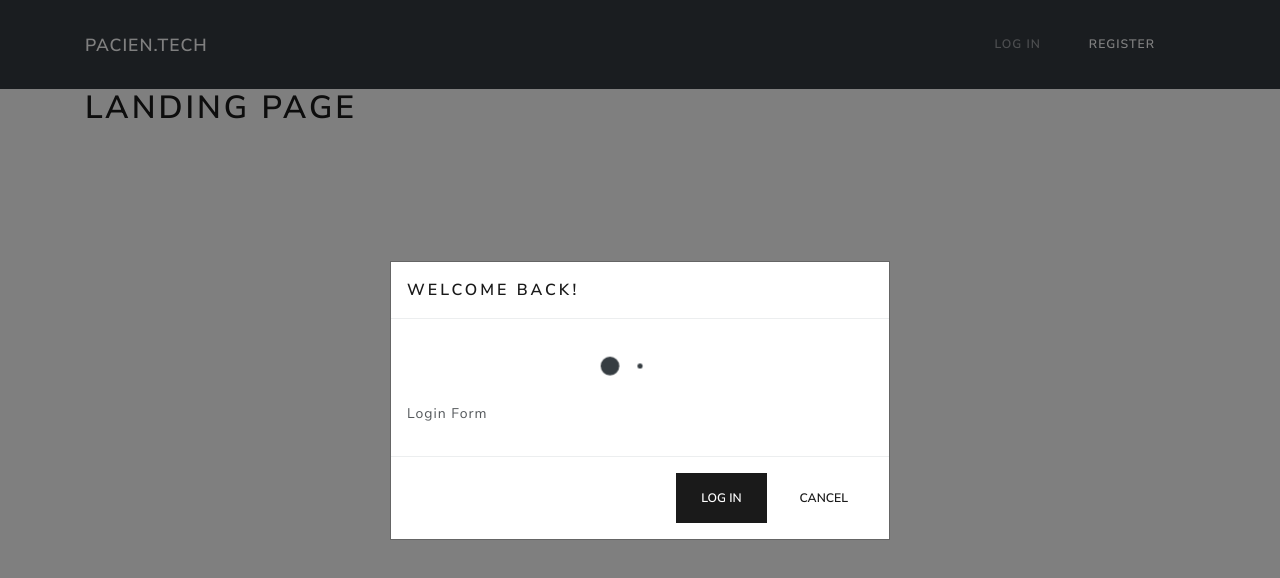
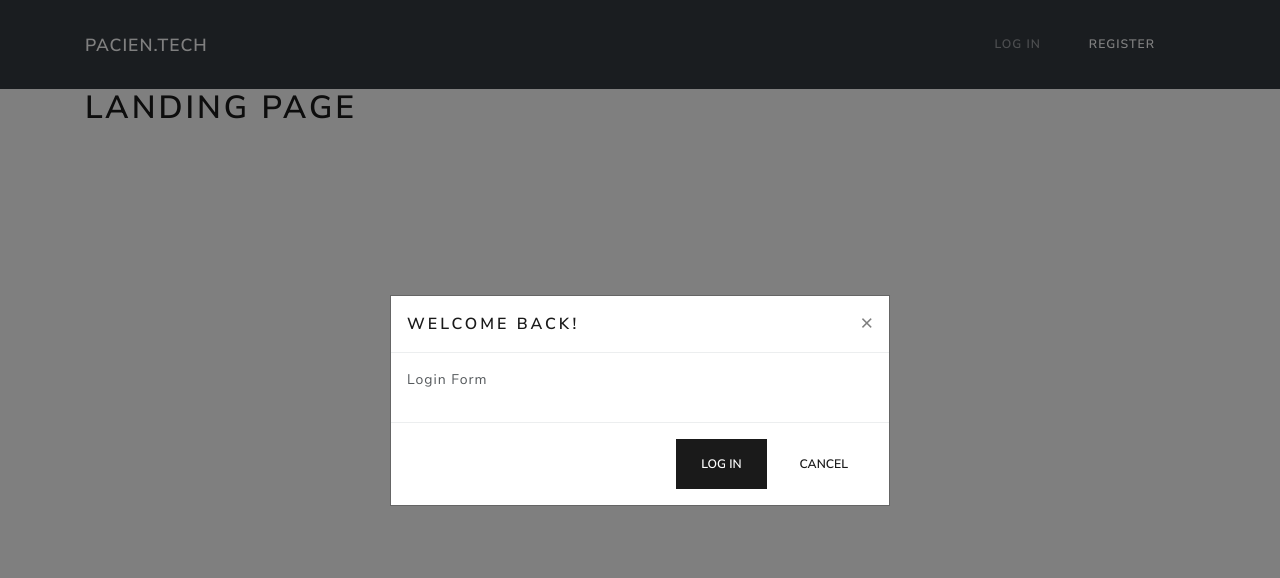
Before and after one commit to vzhny/pacientech, a React app: page / in a window 1280 px wide. Both pictures are taken after a click on the link "LOG IN". Shown: the top 578 px of the page. Built offline with nearby package versions, Linux system fonts and the light colour scheme.

Commit message:
Readded close button to the modal header that was accidentally removed | 02/01

```diff
--- a/src/components/Modal/Modal.js
+++ b/src/components/Modal/Modal.js
@@ -1,6 +1,5 @@
 import React, { useEffect } from 'react';
 import { Button, Modal as BootstrapModal, ModalHeader, ModalBody, ModalFooter } from 'reactstrap';
-import Loader from '@/components/Loader/Loader';
 import PropTypes from 'prop-types';
 
 const Modal = ({ title, confirmBtn, content, modalVisible, toggleModal }) => {
@@ -8,11 +7,8 @@ const Modal = ({ title, confirmBtn, content, modalVisible, toggleModal }) => {
 
   return (
     <BootstrapModal isOpen={modalVisible} centered>
-      <ModalHeader>{title}</ModalHeader>
-      <ModalBody>
-        <Loader />
-        {content}
-      </ModalBody>
+      <ModalHeader toggle={() => toggleModal()}>{title}</ModalHeader>
+      <ModalBody>{content}</ModalBody>
       <ModalFooter>
         <Button color="primary" onClick={() => toggleModal()}>
           {confirmBtn}
```
